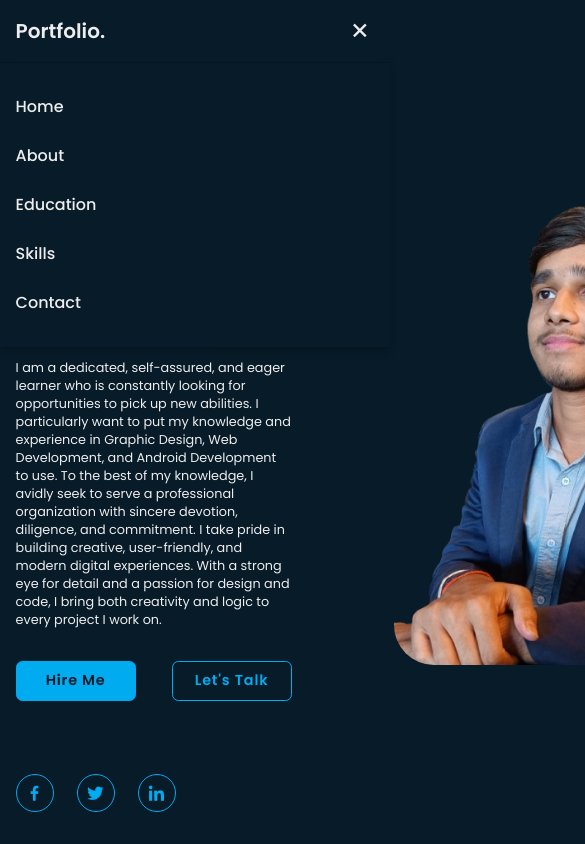
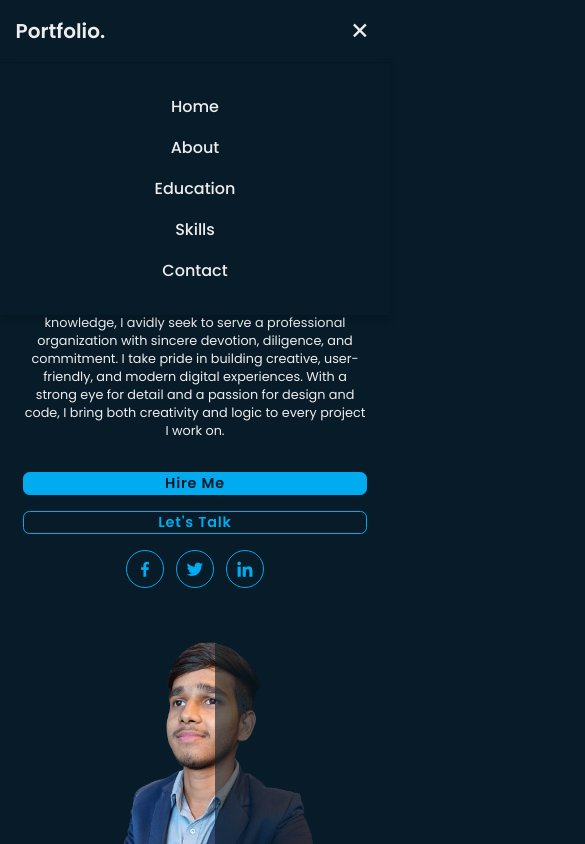
Before and after one commit to VIVEK4644/Responsive-Animated-and-Colourful-Portfolio-main, a plain HTML site: page index.html in a window 390 px wide. Both pictures are taken after a click on the element 360 px from the left and 30 px from the top of the page. Shown: the top 844 px of the page, 585 px wide, since content can reach past the window. Drawn offline with nearby package versions, Linux system fonts and the light colour scheme.

Commit message:
query update

```diff
--- a/index.html
+++ b/index.html
@@ -307,7 +307,7 @@
         <section class="contact" id="contact">
             <h2 class="heading">Contact <span>Me</span><span class="animate scroll" style="--i:1;"></span></h2>
 
-        <form action="#">
+            <form action="post">
                 <div class="input-box">
                     <div class="input-field">
                         <input type="text" placeholder="Full Name" required>
--- a/style.css
+++ b/style.css
@@ -1031,3 +1031,166 @@ section:nth-child(odd) .animate.scroll,
         width: 0;
     }
 }
+
+
+
+/* ================================
+   RESPONSIVE MEDIA QUERIES
+   (ALL IN ONE PLACE)
+================================ */
+
+/* ----------- LARGE LAPTOPS (≤1200px) ----------- */
+@media (max-width: 1200px) {
+    html {
+        font-size: 55%;
+    }
+
+    .home {
+        padding: 0 6%;
+    }
+}
+
+/* ----------- LAPTOPS / TABLETS (≤992px) ----------- */
+@media (max-width: 992px) {
+    .header {
+        padding: 2rem 4%;
+    }
+
+    section {
+        padding: 8rem 4% 2rem;
+    }
+
+    .home {
+        flex-direction: column;
+        text-align: center;
+    }
+
+    .home-content {
+        max-width: 100%;
+    }
+
+    .vivek {
+        margin-top: 3rem;
+        width: 300px;
+    }
+
+    .home-sci {
+        position: static;
+        margin-top: 2rem;
+        justify-content: center;
+        gap: 1.5rem;
+    }
+}
+
+/* ----------- TABLETS / SMALL DEVICES (≤768px) ----------- */
+@media (max-width: 768px) {
+
+    /* Mobile Navbar */
+    #menu-icon {
+        display: block;
+    }
+
+    .navbar {
+        position: absolute;
+        top: 100%;
+        left: -100%;
+        width: 100%;
+        background: var(--bg-color);
+        padding: 2rem 4%;
+        text-align: center;
+        transition: .3s ease;
+    }
+
+    .navbar.active {
+        left: 0;
+    }
+
+    .navbar a {
+        display: block;
+        margin: 2rem 0;
+        font-size: 2rem;
+    }
+
+    /* Home Section */
+    .home {
+        padding-top: 12rem;
+    }
+
+    .home-content h1 {
+        font-size: 4.5rem;
+    }
+
+    .text-animate h3 {
+        font-size: 2.5rem;
+    }
+
+    .btn-box {
+        width: 100%;
+        justify-content: center;
+        gap: 2rem;
+    }
+
+    /* Skills & Education */
+    .education-row,
+    .skills-row {
+        flex-direction: column;
+    }
+}
+
+/* ----------- MOBILE PHONES (≤576px) ----------- */
+@media (max-width: 576px) {
+    html {
+        font-size: 50%;
+    }
+
+    .home-content h1 {
+        font-size: 4rem;
+    }
+
+    .vivek {
+        width: 240px;
+    }
+
+    .heading {
+        font-size: 4rem;
+    }
+
+    .project-list {
+        grid-template-columns: 1fr;
+    }
+
+    .contact form .input-box {
+        flex-direction: column;
+    }
+
+    .contact form .input-field {
+        width: 100%;
+    }
+}
+
+/* ----------- SMALL PHONES (≤420px) ----------- */
+@media (max-width: 420px) {
+
+    .home-content h1 {
+        font-size: 3.6rem;
+    }
+
+    .text-animate h3 {
+        font-size: 2.2rem;
+    }
+
+    .btn-box {
+        flex-direction: column;
+        height: auto;
+    }
+
+    .btn-box .btn {
+        width: 100%;
+    }
+
+    .footer {
+        flex-direction: column;
+        text-align: center;
+        gap: 1.5rem;
+    }
+}
```
Lines whose indentation alone changed are shown as unchanged.
